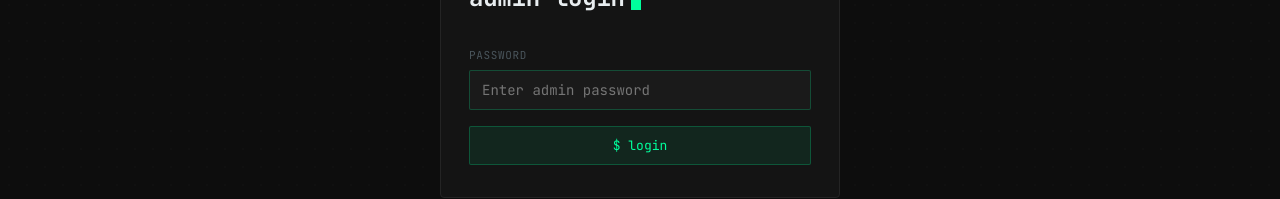
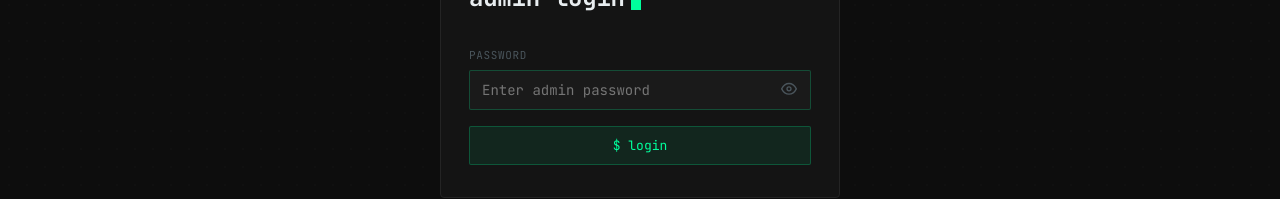
Before and after one commit to JobinAj/My_Blog, a Next.js app: page /admin in a window 1280 px wide. Shown: the part 328-527 px from the top of the page. Built offline with nearby package versions, Linux system fonts and the light colour scheme; no server answers.

Commit message:
feat: add show/hide password eye toggle on admin login page

```diff
--- a/app/admin/page.tsx
+++ b/app/admin/page.tsx
@@ -4,6 +4,7 @@
 
 export default function AdminLoginPage() {
   const [password, setPassword] = useState('')
+  const [showPassword, setShowPassword] = useState(false)
   const [error, setError]       = useState('')
   const [loading, setLoading]   = useState(false)
   const router = useRouter()
@@ -70,8 +71,9 @@
             }}>
               password
             </label>
+            <div style={{ position: 'relative' }}>
               <input
-              type="password"
+                type={showPassword ? 'text' : 'password'}
                 value={password}
                 onChange={e => setPassword(e.target.value)}
                 autoFocus
@@ -80,7 +82,7 @@
                 style={{
                   width: '100%', fontFamily: mono, fontSize: 14,
                   background: 'var(--nl-bg-2)', border: '1px solid var(--nl-line-2)',
-                borderRadius: 2, color: 'var(--nl-fg-0)', padding: '10px 12px',
+                  borderRadius: 2, color: 'var(--nl-fg-0)', padding: '10px 40px 10px 12px',
                   outline: 'none', caretColor: 'var(--nl-accent)',
                   transition: 'border-color 80ms',
                   boxSizing: 'border-box',
@@ -88,6 +90,35 @@
                 onFocus={e => (e.target.style.borderColor = 'var(--nl-accent-line)')}
                 onBlur={e => (e.target.style.borderColor = 'var(--nl-line-2)')}
               />
+              {/* show / hide eye button */}
+              <button
+                type="button"
+                onClick={() => setShowPassword(v => !v)}
+                aria-label={showPassword ? 'Hide password' : 'Show password'}
+                style={{
+                  position: 'absolute', right: 10, top: '50%', transform: 'translateY(-50%)',
+                  background: 'none', border: 'none', cursor: 'pointer', padding: 4,
+                  color: 'var(--nl-fg-3)', transition: 'color 80ms', lineHeight: 1,
+                }}
+                onMouseEnter={e => (e.currentTarget.style.color = 'var(--nl-accent)')}
+                onMouseLeave={e => (e.currentTarget.style.color = 'var(--nl-fg-3)')}
+              >
+                {showPassword ? (
+                  // eye-off
+                  <svg width="16" height="16" viewBox="0 0 24 24" fill="none" stroke="currentColor" strokeWidth="2" strokeLinecap="round" strokeLinejoin="round">
+                    <path d="M17.94 17.94A10.07 10.07 0 0 1 12 20c-7 0-11-8-11-8a18.45 18.45 0 0 1 5.06-5.94"/>
+                    <path d="M9.9 4.24A9.12 9.12 0 0 1 12 4c7 0 11 8 11 8a18.5 18.5 0 0 1-2.16 3.19"/>
+                    <line x1="1" y1="1" x2="23" y2="23"/>
+                  </svg>
+                ) : (
+                  // eye
+                  <svg width="16" height="16" viewBox="0 0 24 24" fill="none" stroke="currentColor" strokeWidth="2" strokeLinecap="round" strokeLinejoin="round">
+                    <path d="M1 12s4-8 11-8 11 8 11 8-4 8-11 8-11-8-11-8z"/>
+                    <circle cx="12" cy="12" r="3"/>
+                  </svg>
+                )}
+              </button>
+            </div>
           </div>
 
           {error && (
--- a/package.json
+++ b/package.json
@@ -14,7 +14,10 @@
     "@codemirror/view": "^6.26.3",
     "@replit/codemirror-vim": "^6.0.14",
     "@supabase/supabase-js": "^2.39.0",
+    "@types/bcryptjs": "^2.4.6",
+    "bcryptjs": "^3.0.3",
     "codemirror": "^6.0.1",
+    "jose": "^6.2.2",
     "next": "^16.2.4",
     "react": "^19.0.0",
     "react-dom": "^19.0.0"
```
Also changed, not shown: app/projects/page.tsx (+10 -2 lines), 1 other file (tests, documents, lock files or other folders). Lines whose indentation alone changed are shown as unchanged.
